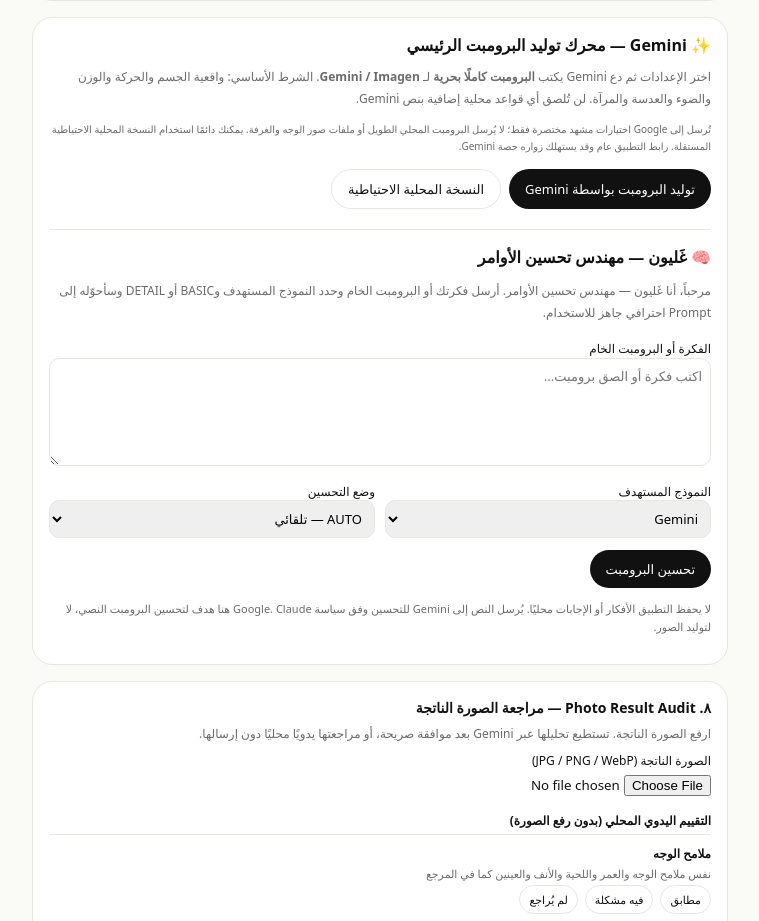
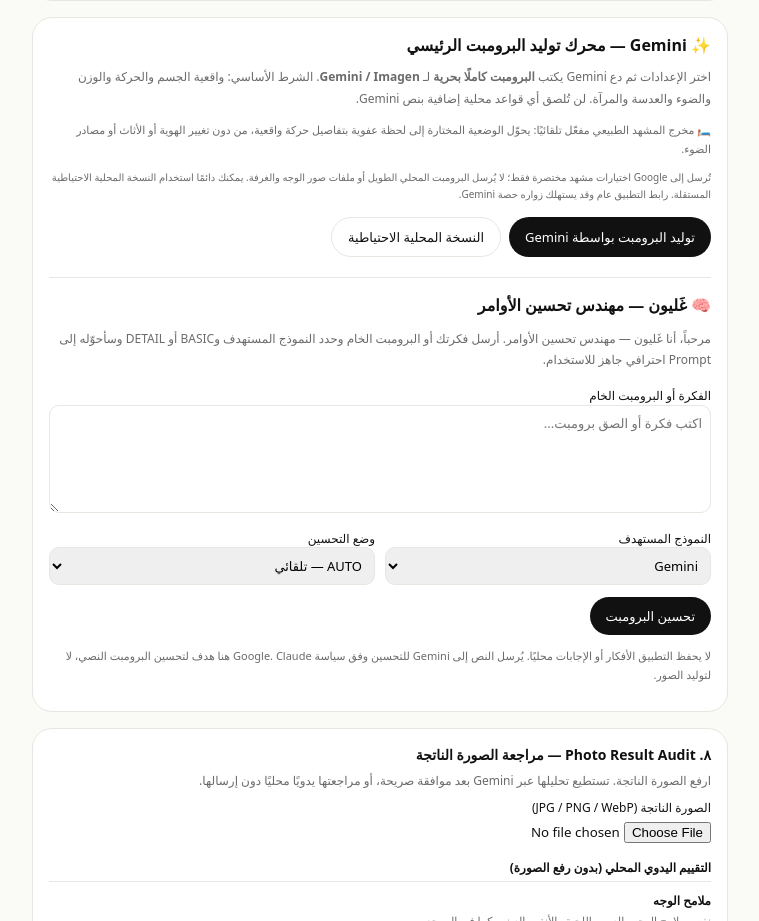
Before and after one commit to EmadAden77/bedroom-selfie-mvp, a React (Vite) app: page / in a window 1280 px wide. Shown: the part 5926-6847 px from the top of the page, without its empty margins (260-1019 px from the left). Built offline with nearby package versions, Linux system fonts and the light colour scheme.

Commit message:
feat: show natural scene director availability and selection feedback

```diff
--- a/src/features/ai-prompt-enhancer/AiPromptEnhancer.tsx
+++ b/src/features/ai-prompt-enhancer/AiPromptEnhancer.tsx
@@ -92,6 +92,7 @@ export const AiPromptEnhancer:React.FC<Props>=({ctx,result,validation,onReset,on
     <p style={{fontSize:'12px',color:'var(--muted)',lineHeight:1.8,margin:'0 0 12px'}}>
       اختر الإعدادات ثم دع Gemini يكتب <strong>البرومبت كاملًا بحرية</strong> لـ <strong>{selectedTarget}</strong>. الشرط الأساسي: واقعية الجسم والحركة والوزن والضوء والعدسة والمرآة. لن تُلصق أي قواعد محلية إضافية بنص Gemini.
     </p>
+    <p style={{fontSize:'11px',color:'var(--muted)',lineHeight:1.7,margin:'0 0 10px'}}>🛏️ مخرج المشهد الطبيعي مفعّل تلقائيًا: يحوّل الوضعية المختارة إلى لحظة عفوية بتفاصيل حركة واقعية، من دون تغيير الهوية أو الأثاث أو مصادر الضوء.</p>
     <p style={{fontSize:'10px',color:'var(--muted)',lineHeight:1.7,margin:'0 0 14px'}}>
       تُرسل إلى Google اختيارات مشهد مختصرة فقط؛ لا يُرسل البرومبت المحلي الطويل أو ملفات صور الوجه والغرفة. يمكنك دائمًا استخدام النسخة المحلية الاحتياطية المستقلة. رابط التطبيق عام وقد يستهلك زواره حصة Gemini.
     </p>
```
